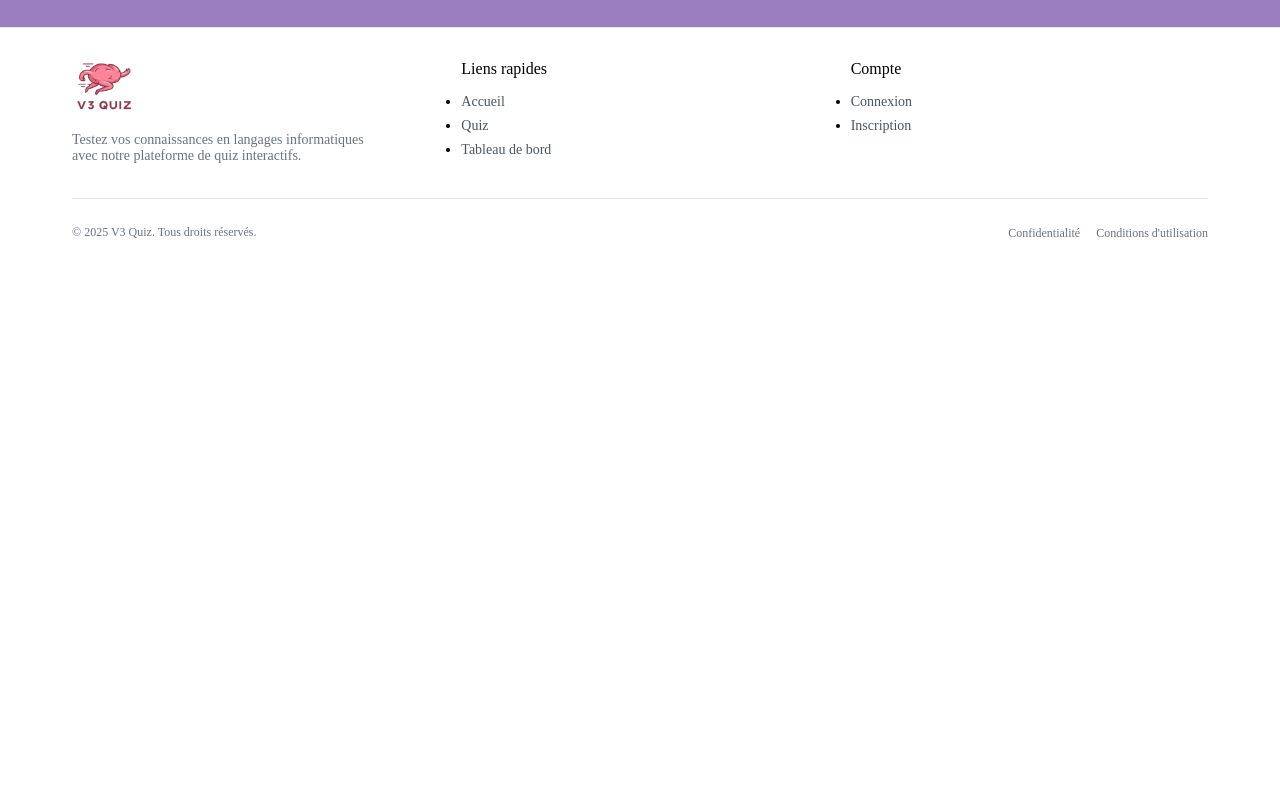
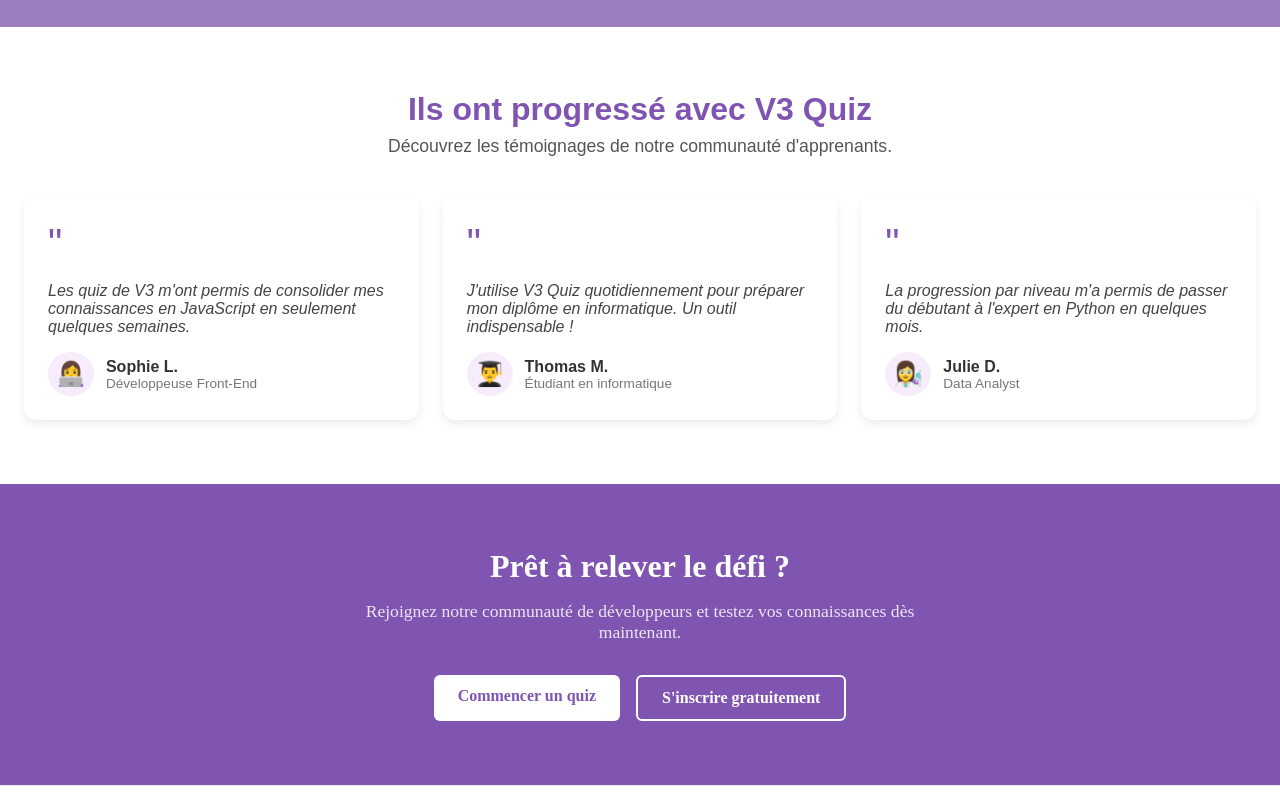
Before and after one commit to blackpearlRZ/V3quiz, a React (Vite) app in the folder frontend/: page / in a window 1280 px wide. Shown: the part 1880-2680 px from the top of the page. Before the commit the page ends 2153 px from the top, so only its background shows below. Built offline with nearby package versions, Linux system fonts and the light colour scheme; no server answers.

Commit message:
add sections in accueil

```diff
--- a/frontend/src/Home.jsx
+++ b/frontend/src/Home.jsx
@@ -1,6 +1,8 @@
+import CTASection from "./components/home/CTASection"
 import FeatureSection from "./components/home/FeatureSection"
 import HeroSection from "./components/home/HeroSections"
 import LanguageSection from "./components/home/LanguagesSection"
+import TestimonialSection from "./components/home/TestimonialSection"
 
 HeroSection
 export default function Home() {
@@ -9,6 +11,8 @@
       <HeroSection/>
       <LanguageSection/>
       <FeatureSection/>
+      <TestimonialSection/>
+      <CTASection/>
     </div>
   )
 }
--- /dev/null
+++ b/frontend/src/components/home/CTASection.jsx
@@ -0,0 +1,21 @@
+import { Link } from "react-router-dom";
+export default function CTASection() {
+  return (
+    <section className="cta-section">
+      <div className="cta-container">
+        <h2 className="cta-title">Prêt à relever le défi ?</h2>
+        <p className="cta-text">
+          Rejoignez notre communauté de développeurs et testez vos connaissances dès maintenant.
+        </p>
+        <div className="cta-buttons">
+          <Link to="/quiz" className="cta-btn cta-btn-secondary">
+            Commencer un quiz
+          </Link>
+          <Link to="/auth/register" className="cta-btn cta-btn-outline">
+            S'inscrire gratuitement
+          </Link>
+        </div>
+      </div>
+    </section>
+  );
+}
--- /dev/null
+++ b/frontend/src/components/home/TestimonialSection.jsx
@@ -0,0 +1,49 @@
+const testimonials = [
+  {
+    quote: "Les quiz de V3 m'ont permis de consolider mes connaissances en JavaScript en seulement quelques semaines.",
+    author: "Sophie L.",
+    role: "Développeuse Front-End",
+    avatar: "👩‍💻",
+  },
+  {
+    quote: "J'utilise V3 Quiz quotidiennement pour préparer mon diplôme en informatique. Un outil indispensable !",
+    author: "Thomas M.",
+    role: "Étudiant en informatique",
+    avatar: "👨‍🎓",
+  },
+  {
+    quote: "La progression par niveau m'a permis de passer du débutant à l'expert en Python en quelques mois.",
+    author: "Julie D.",
+    role: "Data Analyst",
+    avatar: "👩‍🔬",
+  },
+];
+
+export default function TestimonialSection() {
+  return (
+    <section className="testimonial-section">
+      <div className="testimonial-container">
+        <div className="testimonial-header">
+          <h2>Ils ont progressé avec V3 Quiz</h2>
+          <p>Découvrez les témoignages de notre communauté d'apprenants.</p>
+        </div>
+
+        <div className="testimonial-grid">
+          {testimonials.map((testimonial, index) => (
+            <div key={index} className="testimonial-card">
+              <div className="testimonial-quote-mark">"</div>
+              <p className="testimonial-quote">{testimonial.quote}</p>
+              <div className="testimonial-author">
+                <div className="testimonial-avatar">{testimonial.avatar}</div>
+                <div>
+                  <p className="testimonial-name">{testimonial.author}</p>
+                  <p className="testimonial-role">{testimonial.role}</p>
+                </div>
+              </div>
+            </div>
+          ))}
+        </div>
+      </div>
+    </section>
+  );
+}
--- a/frontend/src/main.css
+++ b/frontend/src/main.css
@@ -782,3 +782,164 @@
   color: var(--primary-color);
   text-decoration: none;
 }
+
+/*TestimonialSection*/
+
+.testimonial-section {
+  padding: 4rem 0;
+  background-color: #ffffff;
+  font-family: Arial, sans-serif;
+  width: 100%;
+}
+
+.testimonial-container {
+  padding: 0 1.5rem;
+}
+
+.testimonial-header {
+  text-align: center;
+  margin-bottom: 2.5rem;
+}
+
+.testimonial-header h2 {
+  font-size: 2rem;
+  font-weight: bold;
+  color: #7F55B1;
+}
+
+.testimonial-header p {
+  color: #555;
+  max-width: 600px;
+  margin: 0.5rem auto 0;
+  font-size: 1.1rem;
+}
+
+.testimonial-grid {
+  display: grid;
+  gap: 1.5rem;
+  grid-template-columns: 1fr;
+}
+
+@media (min-width: 768px) {
+  .testimonial-grid {
+    grid-template-columns: repeat(3, 1fr);
+  }
+}
+
+.testimonial-card {
+  background-color: #fff;
+  padding: 1.5rem;
+  border-radius: 12px;
+  box-shadow: 0 4px 10px rgba(0, 0, 0, 0.08);
+  transition: box-shadow 0.3s ease;
+}
+
+.testimonial-card:hover {
+  box-shadow: 0 8px 20px rgba(127, 85, 177, 0.2);
+}
+
+.testimonial-quote-mark {
+  font-size: 2.5rem;
+  color: #7F55B1;
+  margin-bottom: 1rem;
+}
+
+.testimonial-quote {
+  font-style: italic;
+  color: #444;
+  margin-bottom: 1rem;
+}
+
+.testimonial-author {
+  display: flex;
+  align-items: center;
+  margin-top: 1rem;
+}
+
+.testimonial-avatar {
+  background-color: #f6ecfc;
+  color: #7F55B1;
+  padding: 0.5rem;
+  border-radius: 50%;
+  font-size: 1.5rem;
+  margin-right: 0.75rem;
+}
+
+.testimonial-name {
+  font-weight: bold;
+  color: #333;
+}
+
+.testimonial-role {
+  font-size: 0.85rem;
+  color: #777;
+}
+/*CTASection*/
+.cta-section {
+  background-color: #7f55b1; /* bg-quiz-primary */
+  color: white;
+  padding: 4rem 1rem;
+  text-align: center;
+}
+
+.cta-container {
+  max-width: 800px;
+  margin: 0 auto;
+}
+
+.cta-title {
+  font-size: 2rem;
+  font-weight: bold;
+  margin-bottom: 1rem;
+}
+
+.cta-text {
+  opacity: 0.85;
+  font-size: 1.1rem;
+  margin-bottom: 2rem;
+  max-width: 600px;
+  margin-left: auto;
+  margin-right: auto;
+}
+
+.cta-buttons {
+  display: flex;
+  flex-direction: column;
+  gap: 1rem;
+}
+
+@media (min-width: 640px) {
+  .cta-buttons {
+    flex-direction: row;
+    justify-content: center;
+  }
+}
+
+.cta-btn {
+  padding: 0.75rem 1.5rem;
+  font-size: 1rem;
+  border-radius: 6px;
+  text-decoration: none;
+  text-align: center;
+  font-weight: 600;
+  transition: background 0.3s ease;
+}
+
+.cta-btn-secondary {
+  background-color: white;
+  color: #7f55b1;
+}
+
+.cta-btn-secondary:hover {
+  background-color: #f0e9fb;
+}
+
+.cta-btn-outline {
+  background-color: transparent;
+  color: white;
+  border: 2px solid white;
+}
+
+.cta-btn-outline:hover {
+  background-color: rgba(255, 255, 255, 0.1);
+}
```
